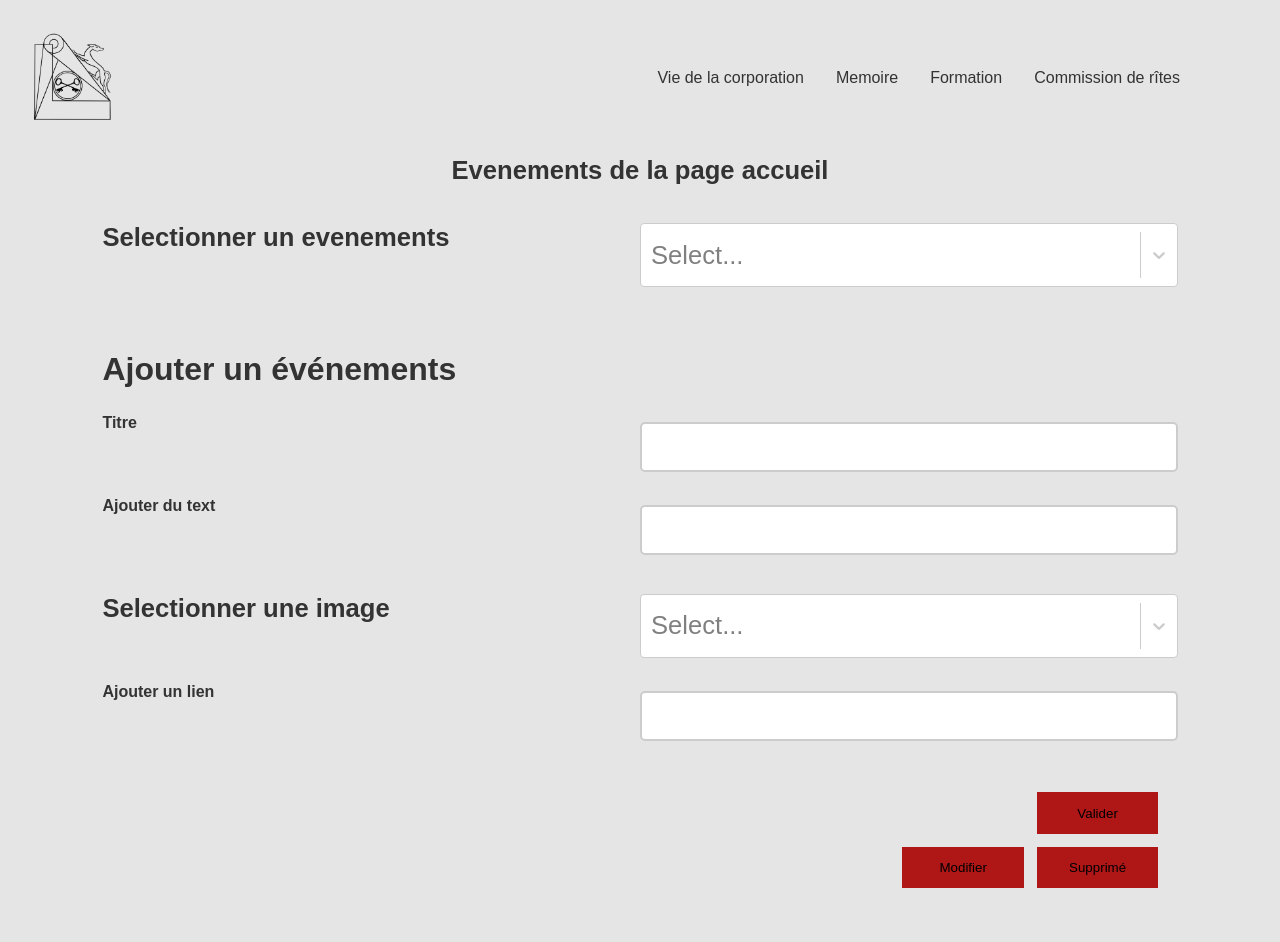
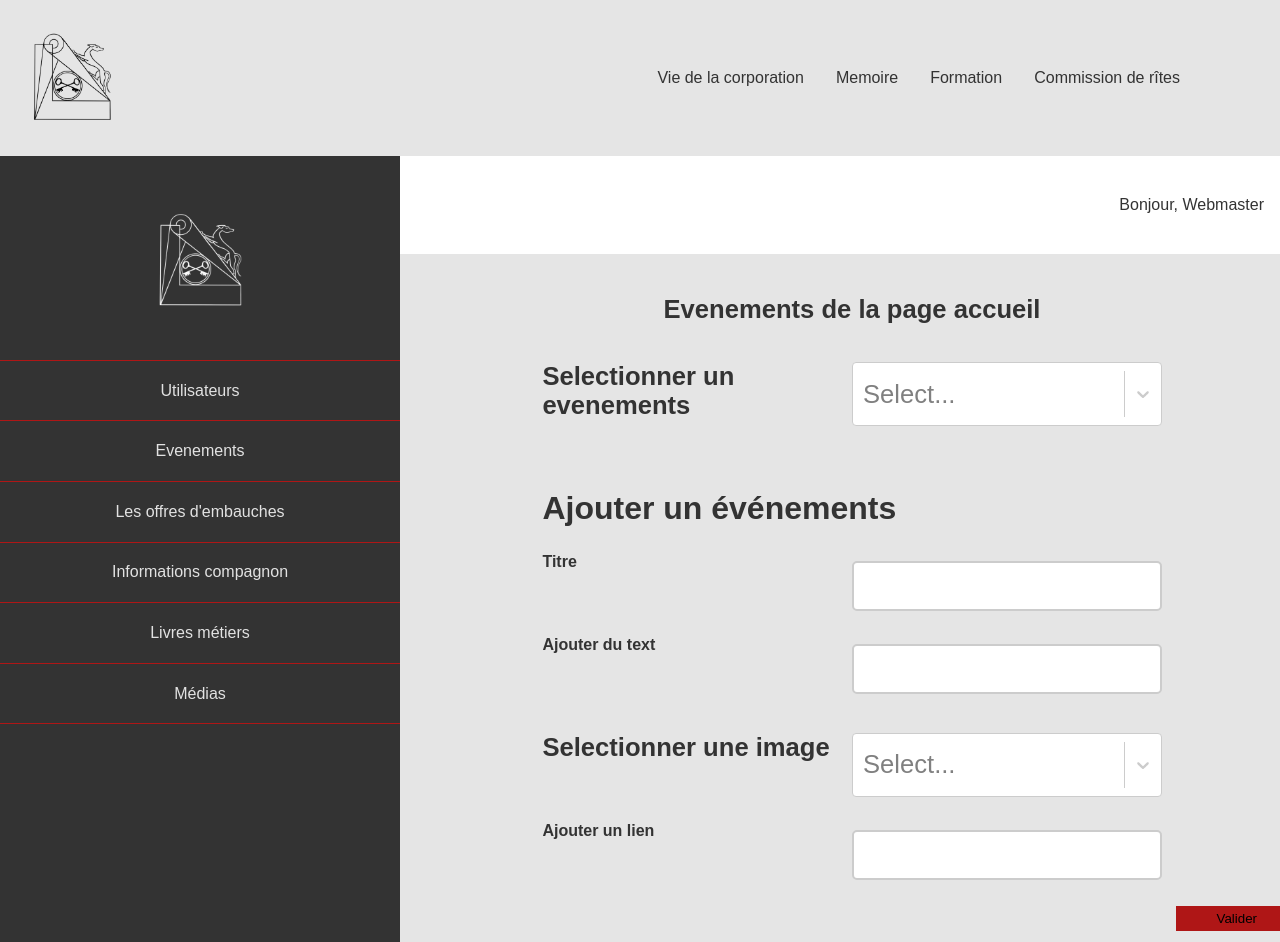
Before and after one commit to BrandonSev/csdd-front, a React (Create React App) app: page /Events-dashboard in a window 1280 px wide. Shown: the top 942 px of the page. Built offline with nearby package versions, Linux system fonts and the light colour scheme; no server answers; some icons are missing.

Commit message:
Ajout des composant dashboard

```diff
--- a/src/components/SitePages/EventsDashboard/EventsDashboard.css
+++ b/src/components/SitePages/EventsDashboard/EventsDashboard.css
@@ -68,7 +68,7 @@
     grid-row-gap: 1vw;
     position: relative;
     width: 20vw;
-    left: 62.5vw;
+    left: 39vw;
     top: 2vw;
   }
 
@@ -76,6 +76,9 @@
     width: 100%;
     height: 100%;
     background: #af1616;
-    margin-top: 2vw;
+  }
+
+  .btn-event {
+    height: 2vw;
   }
 }
--- a/src/components/SitePages/EventsDashboard/EventsDashboard.jsx
+++ b/src/components/SitePages/EventsDashboard/EventsDashboard.jsx
@@ -3,6 +3,11 @@ import { useFormik } from 'formik';
 import SelectComponant from '../../SelectComponents/Select';
 import Input from '../../Input/Input';
 import Button from '../../Button/Button';
+import DashboardPage from '../../Dashboard/DashboardPage';
+import DashboardBody from '../../Dashboard/DashboardBody/index';
+import DashboardHeader from '../../Dashboard/DashboardHeader/index';
+import DashboardMenu from '../../Dashboard/DashboardMenu';
+import Dashboard from '../../Dashboard/index';
 import './EventsDashboard.css';
 
 const options = [
@@ -21,6 +26,10 @@ function eventsDashboard() {
 
   useEffect(() => {}, []);
   return (
+    <Dashboard>
+      <DashboardMenu />
+      <DashboardHeader />
+      <DashboardBody>
         <div className="evenementDashboard-container">
           <h1 className="event-title">Evenements de la page accueil</h1>
           <SelectComponant
@@ -73,6 +82,8 @@ function eventsDashboard() {
             </div>
           </div>
         </div>
+      </DashboardBody>
+    </Dashboard>
   );
 }
 
```
Lines whose indentation alone changed are shown as unchanged.
